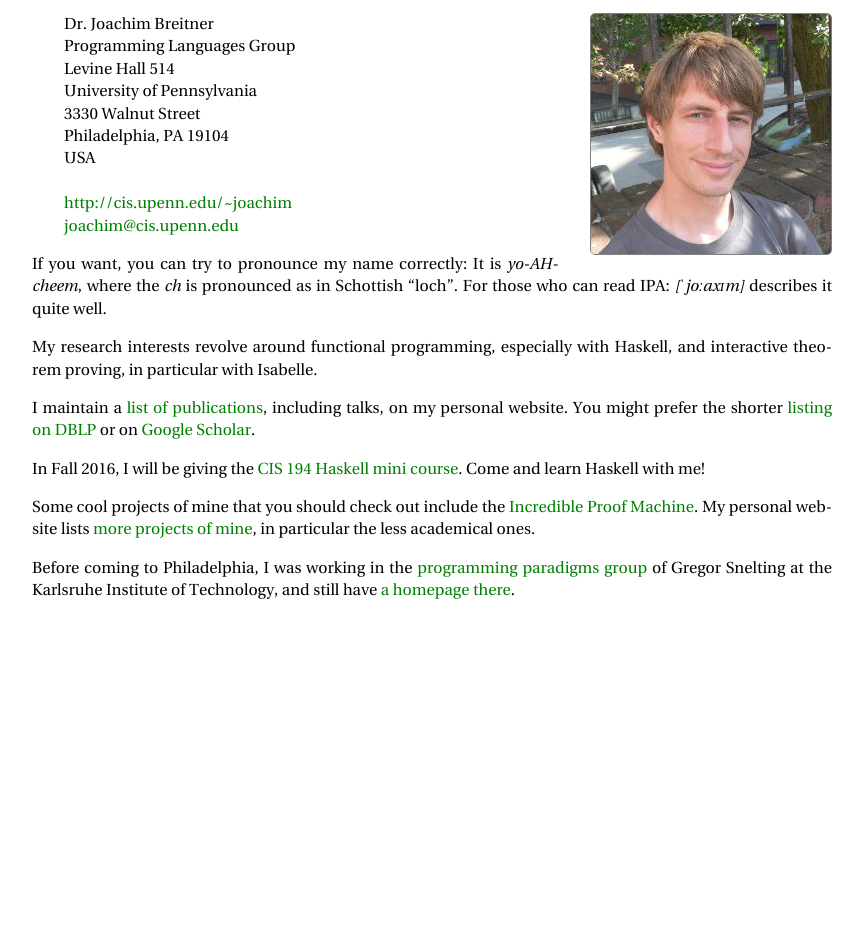
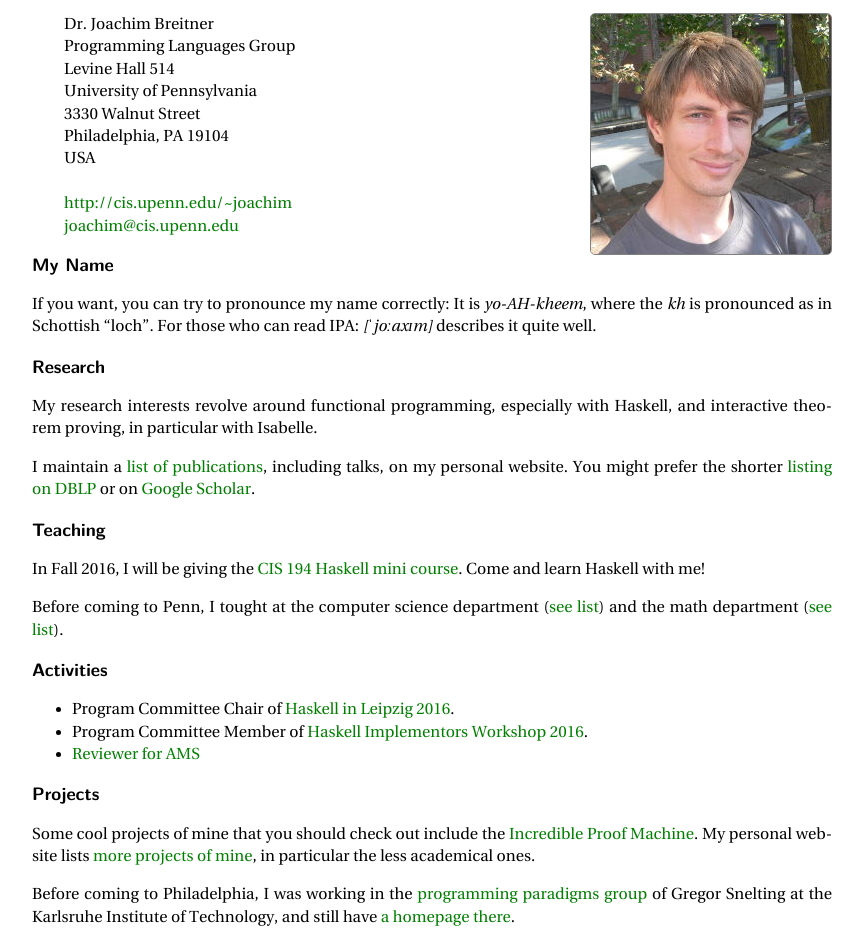
Before and after one commit to nomeata/upenn-homepage, a plain HTML site: page index.html in a window 1280 px wide. Shown: the part 133-1085 px from the top of the page, without its empty margins (208-1071 px from the left). Before the commit the page ends 800 px from the top, so only its background shows below. Drawn offline with Linux system fonts and the light colour scheme.

Commit message:
Activities

```diff
--- a/css/default.css
+++ b/css/default.css
@@ -82,13 +82,13 @@ h2, h3, h4, strong {
 }
 
 h2 {
-	font-size:xx-large;
+	font-size:large;
 }
 h3 {
-	font-size:x-large;
+	font-size:normal;
 }
 h4 {
-	font-size:medium;
+	font-size:normal;
 }
 
 div.info {
--- a/index.html
+++ b/index.html
@@ -41,9 +41,11 @@
     <a href="http://cis.upenn.edu/~joachim">http://cis.upenn.edu/~joachim</a><br />
     <a href="mailto:joachim@cis.upenn.edu">joachim@cis.upenn.edu</a><br />
    </address>
+   <h2>My Name</h2>
    <p>
-   If you want, you can try to pronounce my name correctly: It is <em>yo-AH-cheem</em>, where the <em>ch</em> is pronounced as in Schottish “loch”. For those who can read IPA: <em>[ˈjoːaxɪm]</em> describes it quite well.
+   If you want, you can try to pronounce my name correctly: It is <em>yo-AH-kheem</em>, where the <em>kh</em> is pronounced as in Schottish “loch”. For those who can read IPA: <em>[ˈjoːaxɪm]</em> describes it quite well.
    </p>
+   <h2>Research</h2>
    <p>
    My research interests revolve around functional programming, especially with Haskell, and
    interactive theorem proving, in particular with Isabelle.
@@ -53,9 +55,20 @@
    publications</a>, including talks, on my personal website. You might prefer the shorter <a href="http://dblp.uni-trier.de/pers/hd/b/Breitner:Joachim">listing on
    DBLP</a> or on <a href="https://scholar.google.com/citations?user=ARWhbzQAAAAJ">Google Scholar</a>.
    </p>
+   <h2>Teaching</h2>
    <p>
    In Fall 2016, I will be giving the <a href="http://cis.upenn.edu/~cis194/">CIS 194 Haskell mini course</a>. Come and learn Haskell with me!
    </p>
+   <p>
+   Before coming to Penn, I tought at the computer science department (<a href="http://pp.ipd.kit.edu/~breitner/">see list</a>) and the math department (<a href="http://www.math.kit.edu/iag3/~breitner/">see list</a>).
+   </p>
+   <h2>Activities</h2>
+   <ul>
+   <li>Program Committee Chair of <a href="http://hal2016.haskell.org/">Haskell in Leipzig 2016</a>.</li>
+   <li>Program Committee Member of <a href="http://conf.researchr.org/track/icfp-2016/hiw-2016-papers">Haskell Implementors Workshop 2016</a>.</li>
+   <li><a href="http://www.ams.org/mathscinet/search/publications.html?pg1=RVRI&amp;s1=1004427&amp;pg3=authreviews">Reviewer for AMS</a></li>
+   </ul>
+   <h2>Projects</h2>
    <p>
    Some cool projects of mine that you should check out include the <a href="http://incredible.pm/">Incredible Proof Machine</a>.
    My personal website lists <a href="http://www.joachim-breitner.de/projects">more projects of mine</a>, in
```
